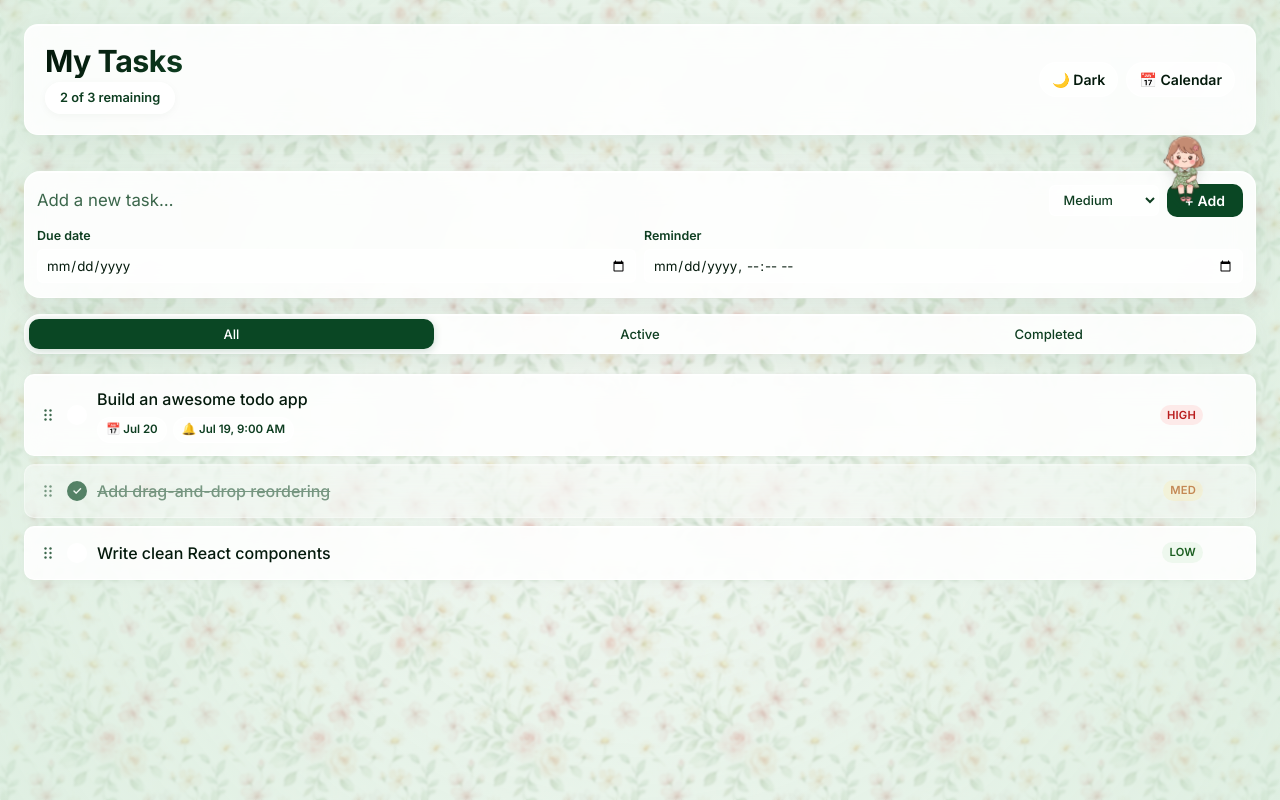
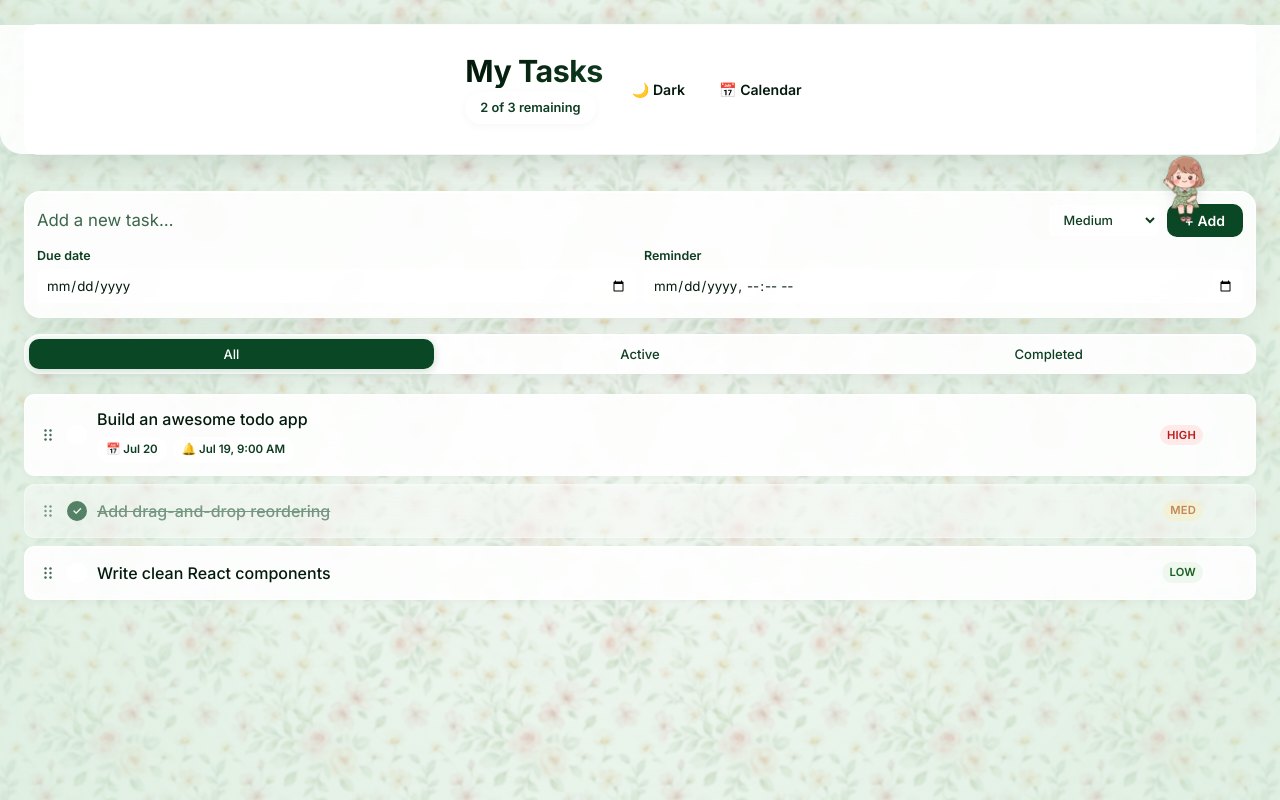
Before and after one commit to himashri13/todo-list, a React (Vite) app: page / in a window 1280 px wide. Built offline with nearby package versions, Linux system fonts and the light colour scheme.

Commit message:
Header: full-bleed background with centered inner content and visual polish

```diff
--- a/src/App.css
+++ b/src/App.css
@@ -62,6 +62,38 @@
   padding-right: 20px;
 }
 
+/* Full-bleed header background while keeping inner content constrained */
+.header {
+  position: relative;
+  overflow: visible;
+}
+
+.header::before {
+  content: '';
+  position: absolute;
+  left: 50%;
+  transform: translateX(-50%);
+  top: 0;
+  width: 100vw;
+  height: 100%;
+  background: var(--color-surface);
+  border-radius: 0 0 22px 22px;
+  box-shadow: var(--shadow-md);
+  z-index: 0;
+}
+
+.header__inner {
+  position: relative;
+  z-index: 2;
+  display: flex;
+  align-items: center;
+  justify-content: space-between;
+  gap: 16px;
+  max-width: 1100px;
+  margin: 0 auto;
+  padding: 10px 20px;
+}
+
 .header__content {
   display: flex;
   flex-direction: column;
@@ -90,6 +122,11 @@
   box-shadow: var(--shadow-sm);
   backdrop-filter: blur(8px);
   align-self: flex-start;
+}
+
+/* Make header background darker in dark mode */
+body.dark-theme .header::before {
+  background: linear-gradient(180deg, rgba(12,20,16,0.95), rgba(14,24,20,0.9));
 }
 
 .theme-toggle {
--- a/src/components/Header.jsx
+++ b/src/components/Header.jsx
@@ -1,6 +1,7 @@
 export default function Header({ total, remaining, theme, onToggleTheme, onToggleCalendar }) {
   return (
-    <header className="header header--full">
+    <header className="header header--full" role="banner">
+      <div className="header__inner">
         <div className="header__content">
           <h1 className="header__title">My Tasks</h1>
           <span className="header__meta">{remaining} of {total} remaining</span>
@@ -15,6 +16,7 @@ export default function Header({ total, remaining, theme, onToggleTheme, onToggl
             📅 Calendar
           </button>
         </div>
+      </div>
     </header>
   );
 }
```
Lines whose indentation alone changed are shown as unchanged.
